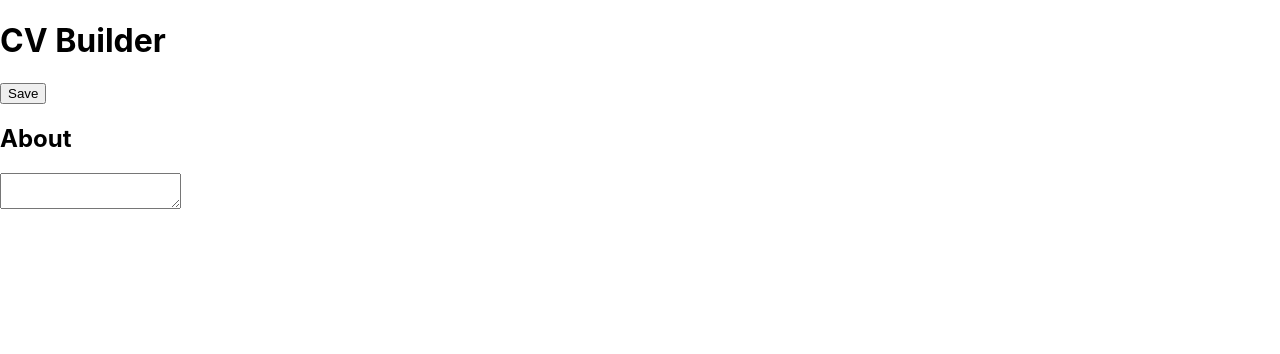
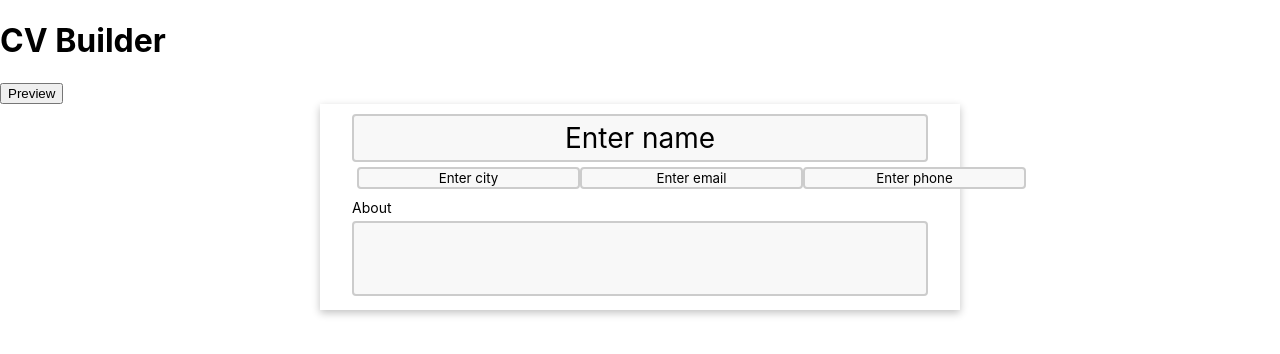
Before and after one commit to bmccabe96/cv-project, a React (Create React App) app: page / in a window 1280 px wide. Shown: the top 354 px of the page. Built offline with nearby package versions, Linux system fonts and the light colour scheme.

Commit message:
Added profile section

```diff
--- a/src/App.js
+++ b/src/App.js
@@ -1,6 +1,7 @@
 import React, { Component } from "react";
 import Header from "./components/Header";
 import About from "./components/About";
+import Profile from "./components/Profile";
 import "./styles/app.css"
 
 
@@ -16,7 +17,7 @@ class App extends Component {
   }
 
   changeMode(e) {
-    if (e.target.innerHTML === 'Save') {
+    if (e.target.innerHTML === 'Preview') {
       this.setState({
         editMode: false,
       });
@@ -32,8 +33,11 @@ class App extends Component {
     return (
       <div>
         <Header />
-        <button onClick={this.changeMode}>{!this.state.editMode ? "Edit" : "Save"}</button>
-        <About editMode={this.state.editMode} />
+        <button onClick={this.changeMode}>{!this.state.editMode ? "Edit" : "Preview"}</button>
+        <div className="cv-content">
+          <Profile editMode={this.state.editMode} />
+          <About editMode={this.state.editMode} />
+        </div>
       </div>
     )
   }
--- a/src/components/About.js
+++ b/src/components/About.js
@@ -6,7 +6,7 @@ class About extends Component {
 
     this.state = {
       text: '',
-      editMode: this.props.editMode,
+      //editMode: this.props.editMode,
     }
 
     this.handleChange = this.handleChange.bind(this);
@@ -23,19 +23,23 @@ class About extends Component {
     if (editMode) {
       return (
         <div>
-          <h2 className="cv-section">About</h2>
-          <textarea
-            value={this.state.text}
-            onChange={this.handleChange}>
-          </textarea>
+          <div className="cv-section">About</div>
+          <div>
+            <textarea
+              value={this.state.text}
+              onChange={this.handleChange}>
+            </textarea>
+          </div>
         </div>
       );
     }
     else {
       return (
-        <div>
-          <h2 className="cv-section">About</h2>
-          <p>{this.state.text}</p>
+        <div className="cv-section">
+          <div className="cv-section-name">About</div>
+          <div>
+            <div>{this.state.text}</div>
+          </div>
         </div>
       )
     }
--- /dev/null
+++ b/src/components/Profile.js
@@ -0,0 +1,93 @@
+import React, { Component } from "react";
+
+class Profile extends Component {
+  constructor(props) {
+    super(props);
+
+    this.state = {
+      name: 'Enter name',
+      city: 'Enter city',
+      email: 'Enter email',
+      phone: 'Enter phone',
+    }
+
+    this.handleNameChange = this.handleNameChange.bind(this);
+    this.handleCityChange = this.handleCityChange.bind(this);
+    this.handleEmailChange = this.handleEmailChange.bind(this);
+    this.handlePhoneChange = this.handlePhoneChange.bind(this);
+  }
+
+  handleNameChange = (e) => {
+    this.setState({
+      name: e.target.value
+    });
+  }
+  handleCityChange = (e) => {
+    this.setState({
+      city: e.target.value
+    });
+  }
+  handleEmailChange = (e) => {
+    this.setState({
+      email: e.target.value
+    });
+  }
+  handlePhoneChange = (e) => {
+    this.setState({
+      phone: e.target.value
+    });
+  }
+
+  render() {
+    const { editMode } = this.props;
+    const { name, city, email, phone } = this.state;
+
+    if (editMode) {
+      return (
+        <div className="cv-profile-section">
+          <input
+            className="cv-name"
+            type="text"
+            id="name-input"
+            onChange={this.handleNameChange}
+            value={name}
+          />
+          <div className="cv-profile-details">
+            <input
+              type="text"
+              id="city-input"
+              onChange={this.handleCityChange}
+              value={city}
+            />
+            <input
+              type="text"
+              id="email-input"
+              onChange={this.handleEmailChange}
+              value={email}
+            />
+            <input
+              type="text"
+              id="phone-input"
+              onChange={this.handlePhoneChange}
+              value={phone}
+            />
+          </div>
+        </div>
+      );
+    }
+    else {
+      return (
+        <div className="cv-profile-section">
+          <div className="cv-name">{name}</div>
+          <div className="cv-profile-details">
+            <div>{city}</div>
+            <div>{email}</div>
+            <div>{phone}</div>
+          </div>
+        </div>
+      );
+    }
+  }
+}
+
+export default Profile;
--- a/src/styles/app.css
+++ b/src/styles/app.css
@@ -1,6 +1,76 @@
 html, body {
   margin: 0;
   padding: 0;
+  box-sizing: border-box;
   font-family:-apple-system, BlinkMacSystemFont, 'Segoe UI', Roboto, Oxygen, Ubuntu, Cantarell, 'Open Sans', 'Helvetica Neue', sans-serif;
+}
 
+.cv-content {
+  width: 50vw;
+  margin-left: 25vw;
+  padding: 10px 0;
+  display: grid;
+  grid-template-columns: 1fr 45vw 1fr;
+  justify-items: start;
+  justify-content: center;
+  box-shadow: rgba(0, 0, 0, 0.24) 0px 3px 8px;
 }
+
+.cv-content div {
+  width: 100%;
+  grid-column: 2 / 3;
+}
+.cv-section {
+  margin: 5px 0;
+  font-size: 14px;
+}
+.cv-section-name {
+  text-decoration: underline;
+  font-size: 22px;
+  margin-bottom: 4px;
+}
+
+.cv-section-name + div {
+  width: 100%;
+}
+
+.cv-profile-section {
+  display: flex;
+  flex-direction: column;
+  text-align: center;
+}
+.cv-name {
+  font-size: 28px;
+  padding: 5px;
+}
+input {
+  -webkit-box-sizing: border-box;
+  -moz-box-sizing: border-box;
+  box-sizing: border-box;
+  text-align: center;
+  border-radius: 4px;
+  background-color: #f8f8f8;
+  border: 2px solid #ccc;
+  font-family:-apple-system, BlinkMacSystemFont, 'Segoe UI', Roboto, Oxygen, Ubuntu, Cantarell, 'Open Sans', 'Helvetica Neue', sans-serif;
+}
+.cv-profile-details {
+  display: flex;
+  padding: 5px;
+  justify-content: space-evenly;
+}
+.cv-profile-details div {
+  text-align: center;
+}
+
+textarea {
+  -webkit-box-sizing: border-box;
+  -moz-box-sizing: border-box;
+  box-sizing: border-box;
+  width: 100%;
+  height: 75px;
+  border-radius: 4px;
+  background-color: #f8f8f8;
+  resize: none;
+  border: 2px solid #ccc;
+  font-family:-apple-system, BlinkMacSystemFont, 'Segoe UI', Roboto, Oxygen, Ubuntu, Cantarell, 'Open Sans', 'Helvetica Neue', sans-serif;
+}
```
Also changed, not shown: public/index.html (+0 -9 lines), src/components/TextArea.js (deleted).
